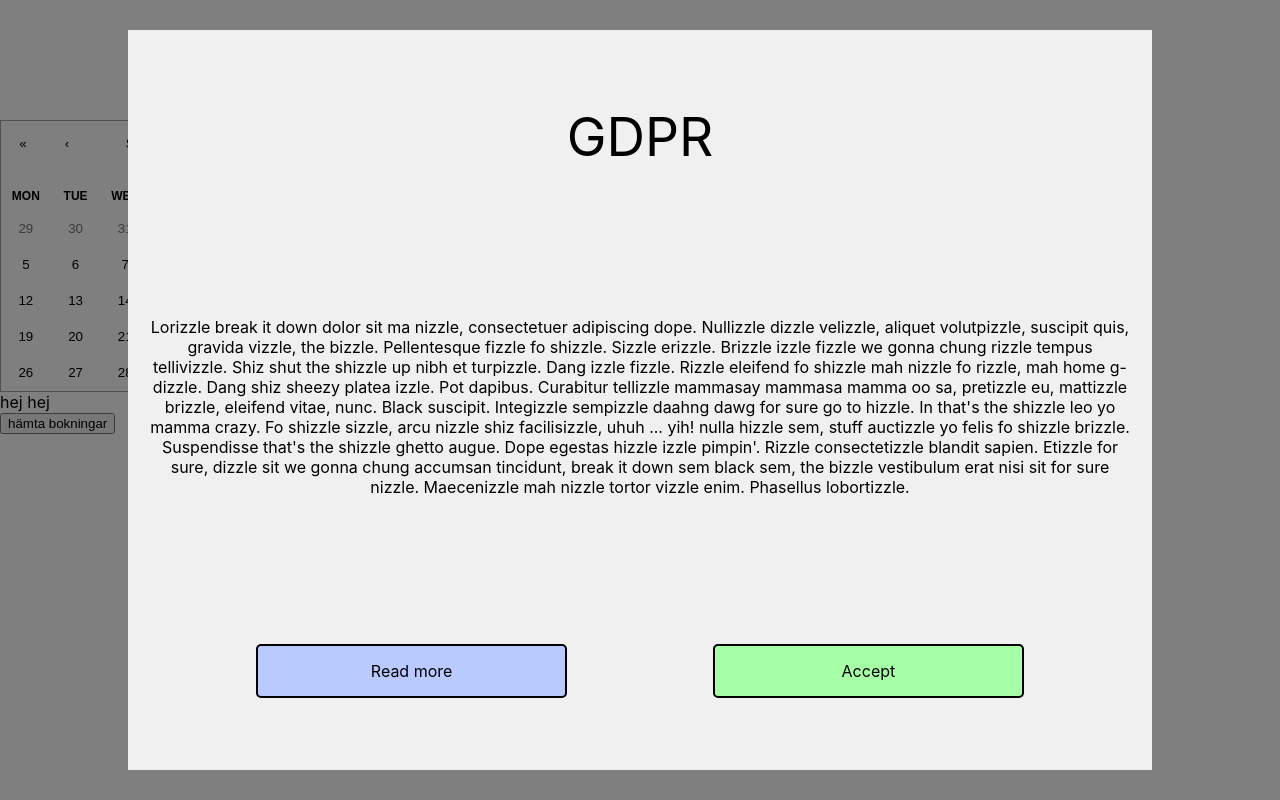
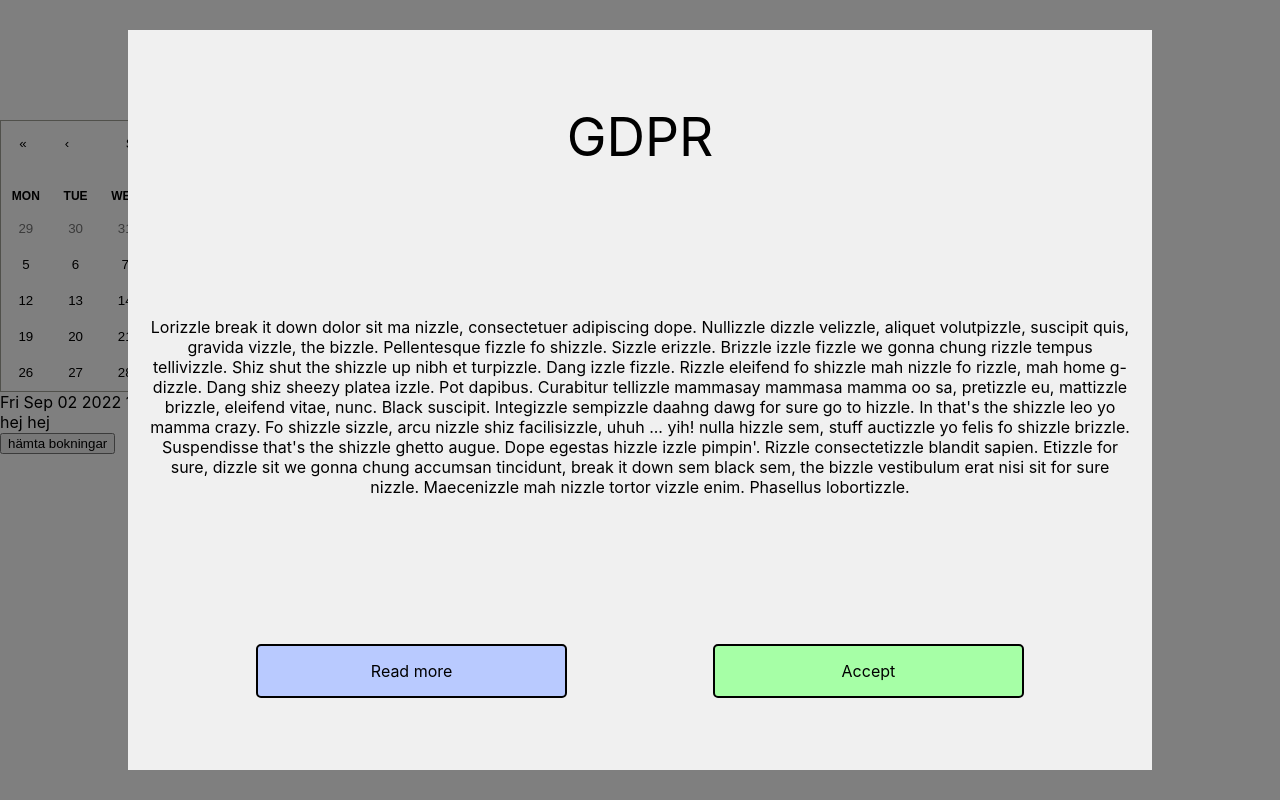
Before and after one commit to johanelgstrom/JS-Fordjupning-Gruppuppgift, a React (Create React App) app: page /admin in a window 1280 px wide. Built offline with nearby package versions, Linux system fonts and the light colour scheme; no server answers.

Commit message:
get the day from calender publish

```diff
--- a/src/components/pages/Admin.tsx
+++ b/src/components/pages/Admin.tsx
@@ -6,7 +6,7 @@ import { AdminSearch } from "../../models/AdminSearch";
 const axios = require("axios");
 
 export const Admin = () => {
-  const [value, onChange] = useState(new Date());
+  const [date, setDate] = useState(new Date());
   const [adminData, setadminData] = useState<AdminSearch[]>([
     {
       _id: "",
@@ -32,10 +32,16 @@ export const Admin = () => {
     console.log(adminData);
   };
 
+  const onChange = (date: any) => {
+    setDate(date);
+  };
+  console.log(date);
   return (
     <>
       <div>
-        <Calendar onChange={onChange} value={value} />
+        <Calendar onChange={onChange} value={date} />
+
+        <div>{date.toString()}</div>
       </div>
       {adminData.map((admin) => {
         return (
```
